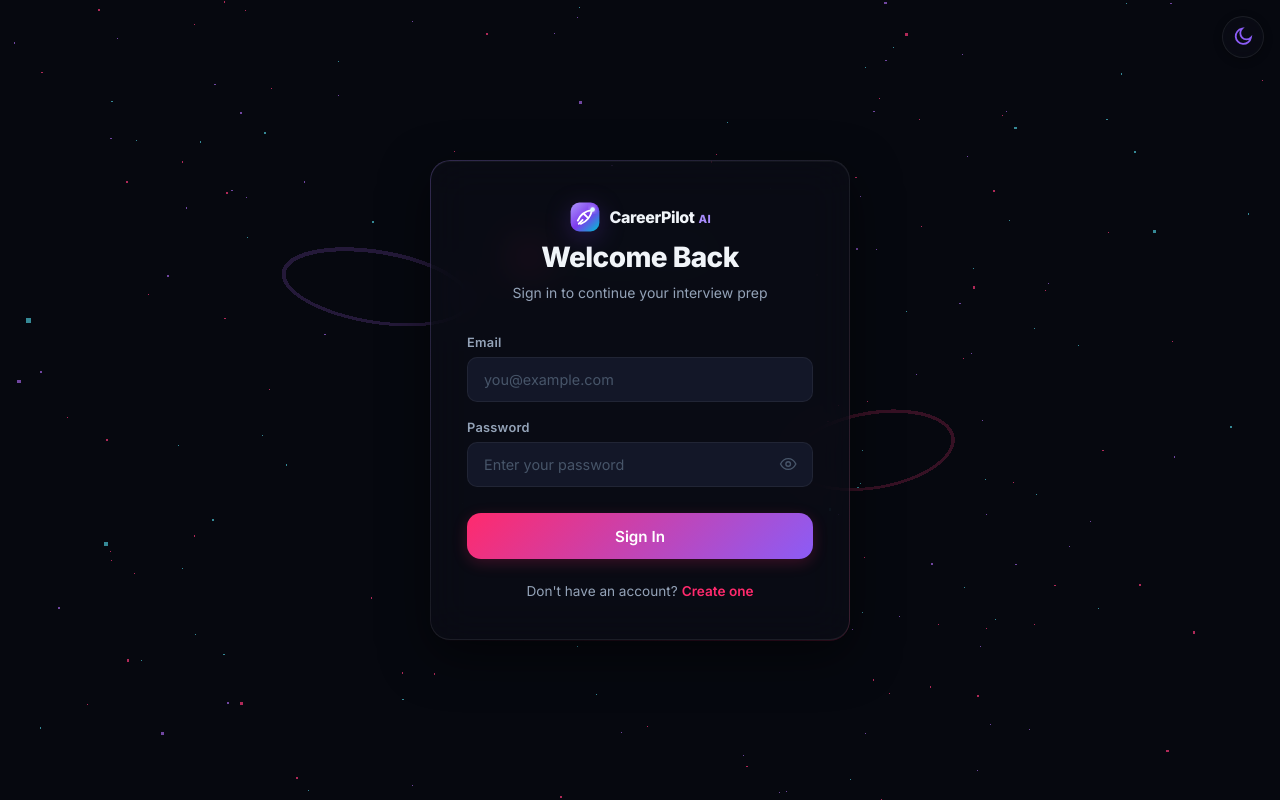
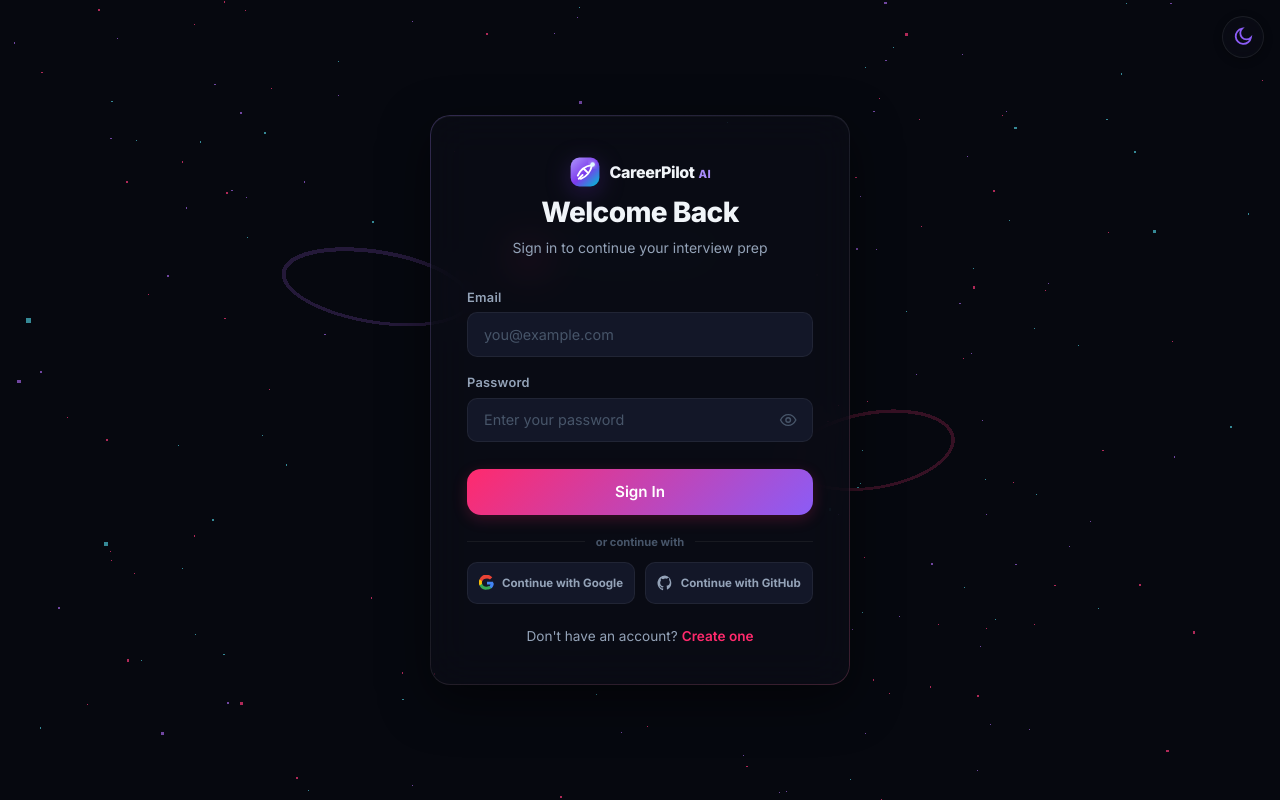
Before and after one commit to Nihalani2004/CareerPilot-AI, a React (Vite) app in the folder frontend/: page /login in a window 1280 px wide. Built offline with nearby package versions, Linux system fonts and the light colour scheme; no server answers.

Commit message:
add social sign-in options

```diff
--- a/frontend/src/features/auth/auth.form.scss
+++ b/frontend/src/features/auth/auth.form.scss
@@ -217,6 +217,50 @@
   line-height: 1.4;
 }
 
+.auth-oauth {
+  display: grid;
+  gap: 0.8rem;
+  margin-top: 1.25rem;
+}
+
+.auth-oauth__divider {
+  display: flex;
+  align-items: center;
+  gap: 0.65rem;
+
+  span { height: 1px; flex: 1; background: var(--border); }
+  em { color: var(--text-muted); font-size: 0.7rem; font-style: normal; font-weight: 650; white-space: nowrap; }
+}
+
+.auth-oauth__buttons { display: grid; grid-template-columns: 1fr 1fr; gap: 0.65rem; }
+
+.auth-oauth__button {
+  display: inline-flex;
+  min-width: 0;
+  align-items: center;
+  justify-content: center;
+  gap: 0.45rem;
+  min-height: 2.65rem;
+  padding: 0.55rem;
+  border: 1px solid var(--border);
+  border-radius: var(--radius-md);
+  background: var(--bg-input);
+  color: var(--text-dim);
+  font: inherit;
+  font-size: 0.72rem;
+  font-weight: 700;
+  cursor: pointer;
+  transition: border-color 0.2s ease, background-color 0.2s ease, color 0.2s ease;
+
+  svg { width: 1rem; height: 1rem; flex: 0 0 auto; }
+  span { overflow: hidden; text-overflow: ellipsis; white-space: nowrap; }
+  &:hover, &:focus-visible { border-color: var(--border-hover); background: var(--bg-card-hover); color: var(--text-white); outline: none; }
+}
+
+@media (max-width: 420px) {
+  .auth-oauth__buttons { grid-template-columns: 1fr; }
+}
+
 :root[data-theme="light"] .auth-form-error {
   color: #be123c;
   background: rgba(244, 63, 94, 0.08);
--- /dev/null
+++ b/frontend/src/features/auth/components/OAuthButtons.jsx
@@ -0,0 +1,41 @@
+import { motion } from "framer-motion";
+import { getOAuthSignInUrl } from "../services/auth.api";
+
+function GoogleIcon() {
+    return <svg viewBox="0 0 24 24" aria-hidden="true"><path fill="#4285F4" d="M21.35 12.27c0-.79-.07-1.55-.21-2.27H12v4.3h5.23a4.47 4.47 0 0 1-1.94 2.93v2.79h3.6c2.1-1.94 3.31-4.8 3.31-7.75Z" /><path fill="#34A853" d="M12 21.75c2.62 0 4.81-.87 6.41-2.36l-3.6-2.79c-1 .67-2.27 1.07-3.81 1.07-2.93 0-5.41-1.98-6.3-4.64H.98v2.88A9.68 9.68 0 0 0 12 21.75Z" /><path fill="#FBBC05" d="M4.7 13.03a5.8 5.8 0 0 1 0-3.69V6.46H.98a9.68 9.68 0 0 0 0 9.45l3.72-2.88Z" /><path fill="#EA4335" d="M12 5.1c1.74 0 3.31.6 4.54 1.77l3.4-3.4C16.81.55 14.62-.25 12-.25A9.68 9.68 0 0 0 .98 6.46L4.7 9.34C5.59 7.08 8.07 5.1 12 5.1Z" /></svg>;
+}
+
+function GitHubIcon() {
+    return <svg viewBox="0 0 24 24" aria-hidden="true"><path fill="currentColor" d="M12 .7a11.3 11.3 0 0 0-3.57 22.02c.57.1.78-.25.78-.55v-2.15c-3.18.7-3.85-1.35-3.85-1.35-.52-1.32-1.27-1.67-1.27-1.67-1.04-.71.08-.7.08-.7 1.15.08 1.75 1.18 1.75 1.18 1.02 1.75 2.68 1.24 3.33.95.1-.74.4-1.24.73-1.52-2.54-.29-5.21-1.27-5.21-5.65 0-1.25.45-2.27 1.18-3.07-.12-.29-.51-1.46.11-3.04 0 0 .96-.31 3.12 1.17A10.84 10.84 0 0 1 12 5.1c.96 0 1.93.13 2.83.38 2.16-1.48 3.12-1.17 3.12-1.17.62 1.58.23 2.75.11 3.04.73.8 1.18 1.82 1.18 3.07 0 4.39-2.68 5.35-5.23 5.64.41.35.78 1.02.78 2.06v3.05c0 .3.2.66.79.55A11.3 11.3 0 0 0 12 .7Z" /></svg>;
+}
+
+const PROVIDERS = [
+    { id: "google", label: "Continue with Google", icon: <GoogleIcon /> },
+    { id: "github", label: "Continue with GitHub", icon: <GitHubIcon /> },
+];
+
+export default function OAuthButtons() {
+    const startOAuth = (provider) => {
+        window.location.assign(getOAuthSignInUrl(provider));
+    };
+
+    return (
+        <div className="auth-oauth" aria-label="Social sign-in options">
+            <div className="auth-oauth__divider"><span /> <em>or continue with</em> <span /></div>
+            <div className="auth-oauth__buttons">
+                {PROVIDERS.map((provider) => (
+                    <motion.button
+                        key={provider.id}
+                        type="button"
+                        className="auth-oauth__button"
+                        onClick={() => startOAuth(provider.id)}
+                        whileHover={{ y: -2 }}
+                        whileTap={{ scale: 0.98 }}
+                    >
+                        {provider.icon}<span>{provider.label}</span>
+                    </motion.button>
+                ))}
+            </div>
+        </div>
+    );
+}
--- a/frontend/src/features/auth/pages/Register.jsx
+++ b/frontend/src/features/auth/pages/Register.jsx
@@ -5,6 +5,7 @@ import "../auth.form.scss";
 import { useAuth } from "../hooks/useAuth";
 import ParticleField from "../../../components/ParticleField";
 import BrandLogo from "../../../components/BrandLogo";
+import OAuthButtons from "../components/OAuthButtons";
 
 const fadeUp = {
   initial: { opacity: 0, y: 20 },
@@ -98,6 +99,8 @@ const Register = () => {
                     </motion.button>
                 </form>
 
+                <OAuthButtons />
+
                 <motion.p className="auth-footer" custom={7} variants={fadeUp} initial="initial" animate="animate">
                     Already have an account?<Link to={"/login"}>Sign in</Link>
                 </motion.p>
--- a/frontend/src/features/auth/pages/login.jsx
+++ b/frontend/src/features/auth/pages/login.jsx
@@ -1,10 +1,11 @@
-import React, { useState } from "react";
-import { useNavigate, Link } from 'react-router';
+import React, { useEffect, useState } from "react";
+import { useNavigate, Link, useLocation } from 'react-router';
 import { AnimatePresence, motion } from 'framer-motion';
 import "../auth.form.scss";
 import { useAuth } from "../hooks/useAuth";
 import ParticleField from "../../../components/ParticleField";
 import BrandLogo from "../../../components/BrandLogo";
+import OAuthButtons from "../components/OAuthButtons";
 
 const fadeUp = {
   initial: { opacity: 0, y: 20 },
@@ -19,11 +20,19 @@ const Login = () => {
 
     const { loading, handleLogin } = useAuth()
     const navigate = useNavigate();
+    const location = useLocation();
 
     const [email, setEmail] = useState("")
     const [password, setPassword] = useState("")
     const [showPassword, setShowPassword] = useState(false)
     const [loginError, setLoginError] = useState("")
+
+    useEffect(() => {
+        const oauthError = new URLSearchParams(location.search).get("oauthError");
+        if (oauthError) {
+            setLoginError("Google or GitHub sign-in could not be completed. Please try again.");
+        }
+    }, [location.search]);
 
 
     const handleSubmit = async (e) => {
@@ -131,16 +140,15 @@ const Login = () => {
 
                     <motion.button
                         className="button primary-button"
-                        custom={5}
-                        variants={fadeUp}
-                        initial="initial"
-                        animate="animate"
+                        initial={false}
                         whileHover={{ scale: 1.02 }}
                         whileTap={{ scale: 0.98 }}
                     >
                         Sign In
                     </motion.button>
                 </form>
+
+                <OAuthButtons />
 
                 <motion.p className="auth-footer" custom={6} variants={fadeUp} initial="initial" animate="animate">
                     Don't have an account?<Link to={"/register"}>Create one</Link>
--- a/frontend/src/features/auth/services/auth.api.js
+++ b/frontend/src/features/auth/services/auth.api.js
@@ -3,6 +3,11 @@ const api = axios.create({
     baseURL : import.meta.env.VITE_API_BASE_URL || "http://localhost:3000",
     withCredentials: true
 })
+
+export function getOAuthSignInUrl(provider) {
+    const baseUrl = (import.meta.env.VITE_API_BASE_URL || "http://localhost:3000").replace(/\/$/, "");
+    return `${baseUrl}/api/auth/oauth/${provider}`;
+}
 
 
 export async function register({username,email,password}){
```
Also changed, not shown: 1 other file (tests, documents, lock files or other folders).
